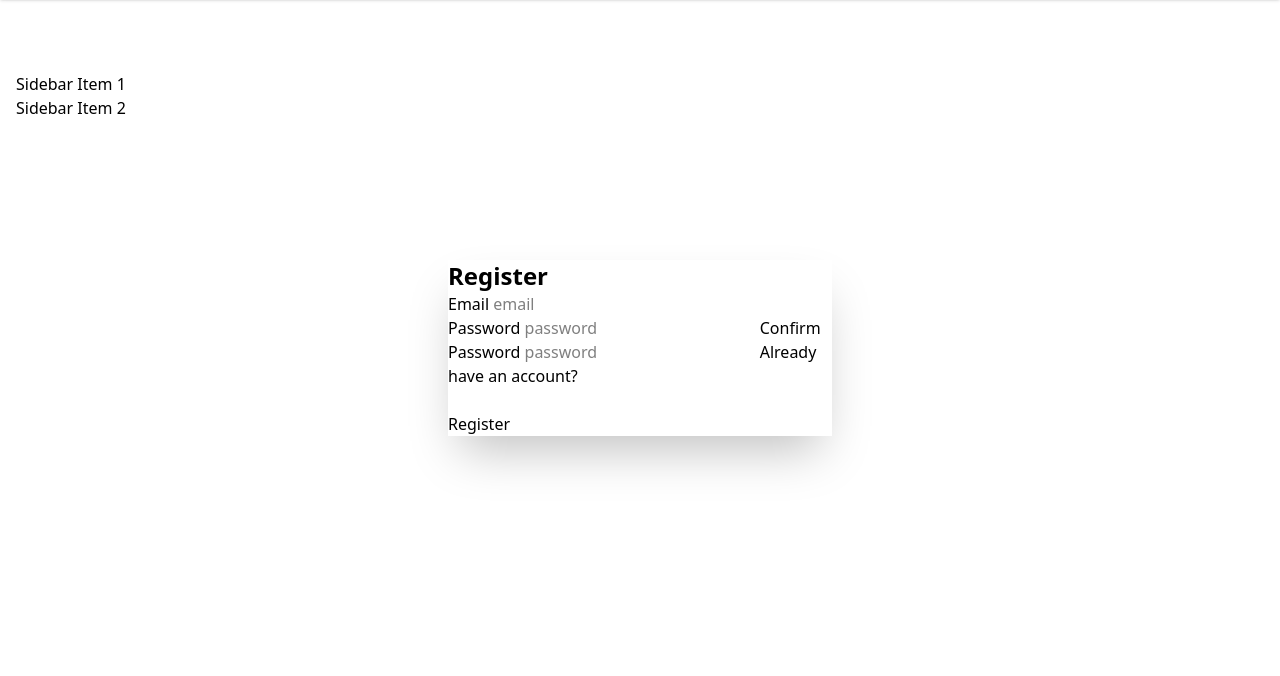
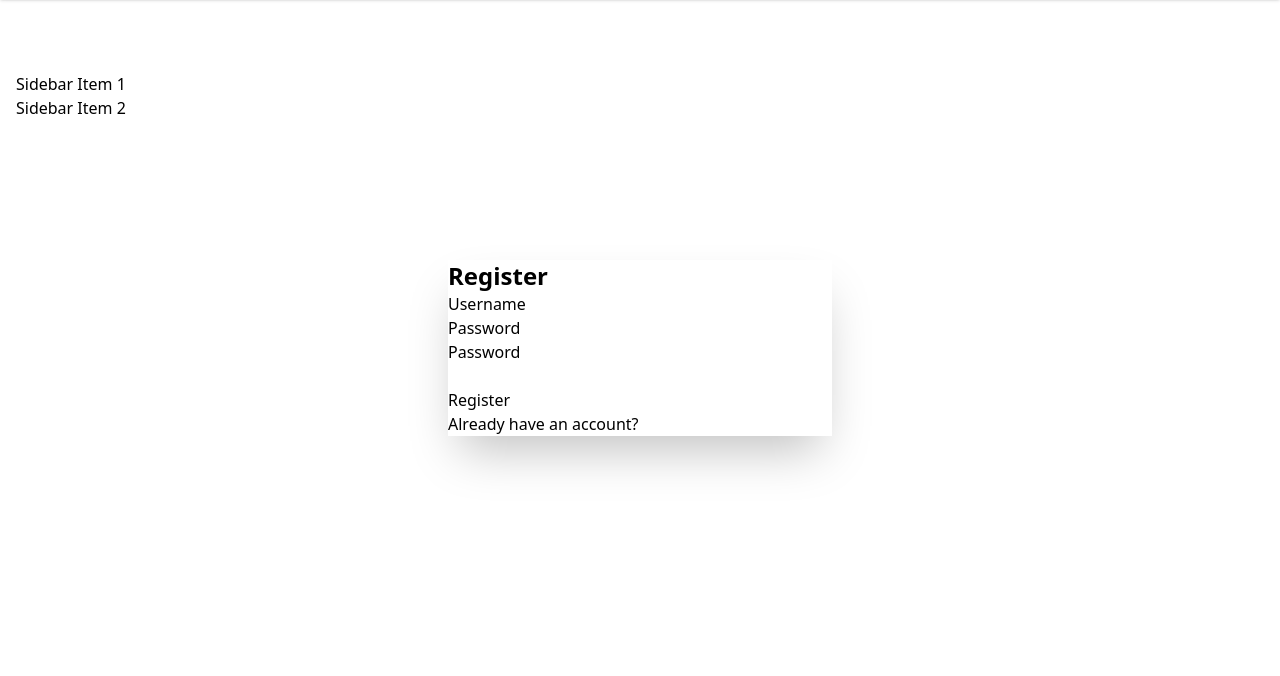
Before and after one commit to KaloyanYanev08/AMA_HackTues11, a Flask app: page /register/ in a window 1280 px wide. Shown: the part 32-708 px from the top of the page. Run offline with Flask 3, Linux system fonts and the light colour scheme; some libraries are stand-ins or nearby versions.

Commit message:
Updated register page to work with wtforms

```diff
--- a/forms.py
+++ b/forms.py
@@ -6,3 +6,9 @@ class LoginForm(FlaskForm):
     username=StringField('Username',validators=[DataRequired(),Length(3,20)])
     password=PasswordField('Password',validators=[DataRequired()])
     submit=SubmitField('Log in')
+
+class RegisterForm(FlaskForm):
+    username=StringField('Username',validators=[DataRequired(),Length(3,20)])
+    password=PasswordField('Password',validators=[DataRequired()])
+    confirm_password=PasswordField('Password',validators=[DataRequired()])
+    submit=SubmitField('Register')
--- a/routes.py
+++ b/routes.py
@@ -1,5 +1,5 @@
 from flask import render_template, request, redirect, session, url_for, jsonify
-from forms import LoginForm
+from forms import LoginForm, RegisterForm
 from uuid import uuid4 as genuuid
 
 from config import app, db, ollama_model
@@ -12,12 +12,14 @@ def home():
 
 @app.route("/register/", methods=["GET", "POST"])
 def register():
+    form=RegisterForm()
     if not request.method == "POST":
-        return render_template("register.html", page="Register")
+        return render_template("register.html", page="Register",form=form)
 
     try:
-        username = request.form.get('username')
-        password = request.form.get('password')
+        username = form.username.data
+        password = form.password.data
+        confirm_password=form.password.data
     except:
         return f"""Fields not filled"""
 
@@ -25,6 +27,7 @@ def register():
         return f"""Pasword be at least 8 characters and have at least one number and special character"""
 
     password = toHash(password)
+    confirm_password=toHash(confirm_password)
 
     if User.query.filter_by(username=username).first() is not None:
         return f"""User exists"""
--- a/templates/register.html
+++ b/templates/register.html
@@ -4,31 +4,56 @@
 
 <div class="flex items-center justify-center">
     <div class="card flex-shrink-0 w-full max-w-sm shadow-2xl bg-base-100 mt-15">
-        <form class="card-body" method="POST">
+        <form method="POST" class="card-body">
+            {{ form.hidden_tag() }}
             <span class="text-2xl font-bold text-center">Register</span>
-            <div class="form-control">
-                <label class="label">
-                    <span class="label-text">Email</span>
-                </label>
-                <input type="email" name="email" placeholder="email" class="input input-bordered" required />
+            <fieldset class="form-group">
+                <div class="form-control">
+                    {{ form.username.label(class="label-text") }}
+                    {% if form.username.errors %}
+                        {{ form.username(class="input input-bordered is-invalid") }}
+                        <div class="invalid-feedback">
+                            {% for error in form.username.errors %}
+                                <span>{{ error }}</span>
+                            {% endfor %}
+                        </div>
+                    {% else %}
+                        {{ form.username(class="input input-bordered") }}
+                    {% endif %}
+                </div>
+                <div class="form-control">
+                    {{ form.password.label(class="label-text") }}
+                    {% if form.password.errors %}
+                        {{ form.password(class="input input-bordered is-invalid") }}
+                        <div class="invalid-feedback">
+                            {% for error in form.password.errors %}
+                                <span>{{ error }}</span>
+                            {% endfor %}
+                        </div>
+                    {% else %}
+                        {{ form.password(class="input input-bordered") }}
+                    {% endif %}
+                </div>
+                <div class="form-control">
+                    {{ form.confirm_password.label(class="label-text") }}
+                    {% if form.confirm_password.errors %}
+                        {{ form.confirm_password(class="input input-bordered is-invalid") }}
+                        <div class="invalid-feedback">
+                            {% for error in form.confirm_password.errors %}
+                                <span>{{ error }}</span>
+                            {% endfor %}
+                        </div>
+                    {% else %}
+                        {{ form.confirm_password(class="input input-bordered") }}
+                    {% endif %}
+                </div>
+            </fieldset>
+            <div class="form-control mt-6">
+                {{ form.submit(class="btn btn-primary") }}
             </div>
-            <div class="form-control">
-                <label class="label">
-                    <span class="label-text">Password</span>
-                </label>
-                <input type="password" name="password" placeholder="password" class="input input-bordered" required />
-                <label class="label">
-                    <span class="label-text">Confirm Password</span>
-                </label>
-                <input type="password" name="password" placeholder="password" class="input input-bordered" required />
-                <label class="label">
-                    <a href="{{ url_for('log_in') }}" class="label-text-alt link link-hover">Already have an account?</a>
-                </label>
-            </div>
-
-            <div class="form-control mt-6">
-                <button class="btn btn-primary">Register</button>
-            </div>
+            <label class="label">
+                <a href="{{ url_for('log_in') }}" class="label-text-alt link link-hover">Already have an account?</a>
+            </label>
         </form>
     </div>
 </div>
```
